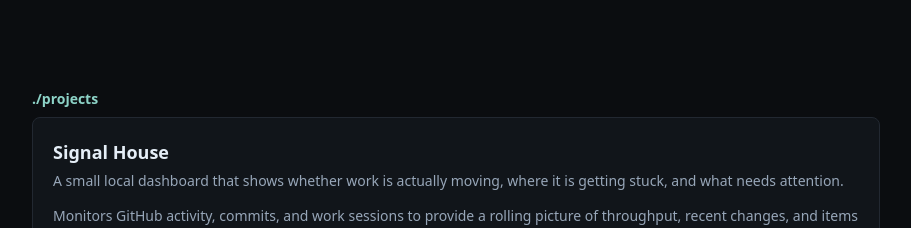
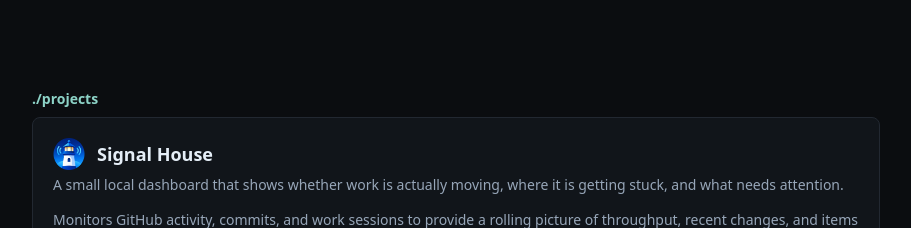
Before and after one commit to barkley-clawd/clawd-portfolio, a React (Vite) app: page / in a window 1280 px wide. Shown: the part 2080-2308 px from the top of the page, without its empty margins (184-1095 px from the left). Built offline with nearby package versions, Linux system fonts and the light colour scheme.

Commit message:
Add Signal House logo to project card
Fixes #13

```diff
--- a/src/components/Projects.jsx
+++ b/src/components/Projects.jsx
@@ -14,6 +14,8 @@ export default function Projects() {
       {projects.map((project) => (
         <Card key={project.name}>
           <div>
+            <div className="flex items-center gap-3">
+              <img src="/signal-house-logo.png" alt="Signal House logo" className="w-8 h-8 shrink-0" />
               <h3 className="text-lg font-semibold">
                 <a
                   href={project.repoUrl}
@@ -25,6 +27,7 @@ export default function Projects() {
                   {project.name}
                 </a>
               </h3>
+            </div>
             <p className="mt-1 text-sm leading-relaxed text-[var(--color-text-dim)]">
               {project.tagline}
             </p>
```
Also changed, not shown: public/signal-house-logo.png (added). Lines whose indentation alone changed are shown as unchanged.
